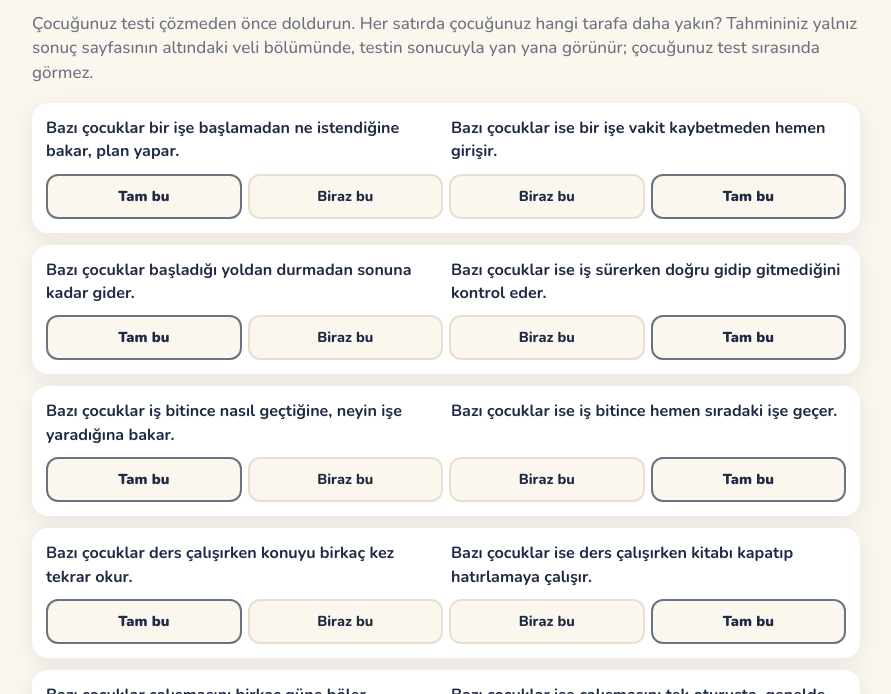
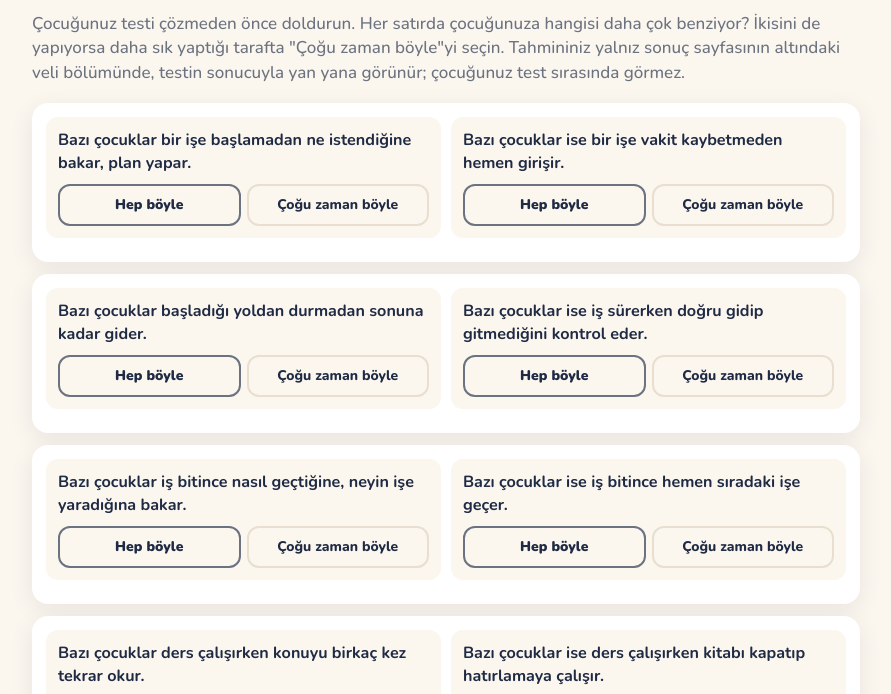
Before and after one commit to raufenc/yorunge-deneme, a plain HTML site: page index.html in a window 1280 px wide. Both pictures are taken after a click on the button "Veliyseniz: önce tahmininizi girin (1 dakika)". Shown: the part 96-790 px from the top of the page, without its empty margins (194-1085 px from the left). Drawn offline with nearby package versions, Linux system fonts and the light colour scheme.

Commit message:
Düğmeler: Hep böyle / Çoğu zaman böyle (iki 'Biraz ben' kafa karıştırıyordu); veli ekranı iki kart
Co-Authored-By: Claude Opus 5.5 <noreply@anthropic.com>

```diff
--- a/index.html
+++ b/index.html
@@ -78,8 +78,12 @@ table{width:100%;border-collapse:collapse;font-size:.85rem}td,th{padding:6px;bor
 .vsatir{background:var(--kart);border-radius:16px;padding:14px;box-shadow:var(--golge);margin:12px 0}
 .vsatir .iki{display:grid;grid-template-columns:1fr 1fr;gap:10px;font-weight:700;margin-bottom:10px}
 .vsatir .iki div{font-size:.95rem}
-.vsatir .dort{display:grid;grid-template-columns:repeat(4,1fr);gap:6px}
-.vsatir .dort .secim{padding:10px 2px;font-size:.85rem}
+.vsatir .iki .yan{background:var(--zemin);border-radius:12px;padding:10px;display:flex;flex-direction:column;gap:8px;border:2px solid transparent}
+.vsatir .iki .yan.secili{border-color:var(--vurgu)}
+.vsatir .iki .yan p{margin:0;flex:1}
+.vsatir .iki2{display:grid;grid-template-columns:1fr 1fr;gap:6px}
+.vsatir .secim{padding:9px 4px;font-size:.82rem}
+@media (max-width:640px){.vsatir .iki{grid-template-columns:1fr}}
 .kars td.esit{color:var(--vurgu2);font-weight:900}
 </style>
 </head>
@@ -93,7 +97,7 @@ table{width:100%;border-collapse:collapse;font-size:.85rem}td,th{padding:6px;bor
   <div class="maddeler">
     <div><b>1</b><span><strong>28 kısa durum</strong> göreceksin, yaklaşık 7 dakika sürer.</span></div>
     <div><b>2</b><span>Her durumda iki öğrenci var. <strong>Doğru ya da yanlış cevap yok;</strong> iki yol da öğrencilerin gerçekten yaptığı şeyler.</span></div>
-    <div><b>3</b><span>Hangisi sana daha yakınsa onun altından <strong>"Tam ben"</strong> ya da <strong>"Biraz ben"</strong> seç.</span></div>
+    <div><b>3</b><span>Sana hangisi daha çok benziyorsa onun altından <strong>"Hep böyle"</strong> ya da <strong>"Çoğu zaman böyle"</strong> seç. İkisini de yapıyorsan, daha sık yaptığın tarafta "Çoğu zaman böyle"yi seç.</span></div>
   </div>
   <div class="kutu">
     <label class="alan" for="ad">Takma adın (isteğe bağlı; gerçek adını yazma)</label>
@@ -101,7 +105,7 @@ table{width:100%;border-collapse:collapse;font-size:.85rem}td,th{padding:6px;bor
     <label class="alan" for="sinif">Sınıfın</label>
     <select id="sinif"><option value="">Seç</option><option>4</option><option>5</option><option>6</option><option>7</option><option>8</option><option>9</option></select>
     <label class="onay" id="onay-kutu"><input type="checkbox" id="onay"> <span>Cevaplarım takma adımla Yörünge araştırmasına gönderilsin (velimin izniyle). Gerçek ad, okul ya da iletişim bilgisi gönderilmez.</span></label>
-    <div class="ornek"><strong>Örnek:</strong> Bazı öğrenciler kahvaltıda çay içer, <em>ama</em> bazı öğrenciler süt içer. Sen hep süt içiyorsan süt tarafında "Tam ben"e, çoğu zaman süt içiyorsan "Biraz ben"e basarsın.</div>
+    <div class="ornek"><strong>Örnek:</strong> Bazı öğrenciler kahvaltıda çay içer, <em>ama</em> bazı öğrenciler süt içer. Sen hep süt içiyorsan süt tarafında <strong>"Hep böyle"</strong>yi seçersin. Bazen çay da içiyor ama çoğu zaman süt içiyorsan süt tarafında <strong>"Çoğu zaman böyle"</strong>yi seçersin.</div>
     <button class="dugme" id="basla">Başla</button>
   </div>
   <div class="veli-giris">
@@ -113,7 +117,7 @@ table{width:100%;border-collapse:collapse;font-size:.85rem}td,th{padding:6px;bor
 <section id="veli" class="gizli">
   <span class="etiket">Veli için</span>
   <h1>Çocuğunuz hakkındaki tahmininiz</h1>
-  <p style="color:var(--soluk)">Çocuğunuz testi çözmeden önce doldurun. Her satırda çocuğunuz hangi tarafa daha yakın? Tahmininiz yalnız sonuç sayfasının altındaki veli bölümünde, testin sonucuyla yan yana görünür; çocuğunuz test sırasında görmez.</p>
+  <p style="color:var(--soluk)">Çocuğunuz testi çözmeden önce doldurun. Her satırda çocuğunuza hangisi daha çok benziyor? İkisini de yapıyorsa daha sık yaptığı tarafta "Çoğu zaman böyle"yi seçin. Tahmininiz yalnız sonuç sayfasının altındaki veli bölümünde, testin sonucuyla yan yana görünür; çocuğunuz test sırasında görmez.</p>
   <div id="veli-liste"></div>
   <div class="dugmeler"><button class="dugme" id="veli-kaydet">Kaydet ve çocuğunuza verin</button><button class="dugme ikincil" id="veli-vazgec">Vazgeç</button></div>
   <p id="veli-uyari" style="color:var(--vurgu);font-weight:800"></p>
@@ -124,12 +128,12 @@ table{width:100%;border-collapse:collapse;font-size:.85rem}td,th{padding:6px;bor
   <div class="durum" id="durum"></div>
   <div class="taraflar">
     <div class="taraf" id="t-sol"><span class="kim">Bazı öğrenciler</span><p id="m-sol"></p>
-      <div class="secimler"><button class="secim tam" data-b="solTam">Tam ben</button><button class="secim" data-b="solBiraz">Biraz ben</button></div></div>
+      <div class="secimler"><button class="secim tam" data-b="solTam">Hep böyle</button><button class="secim" data-b="solBiraz">Çoğu zaman böyle</button></div></div>
     <div class="ama">AMA</div>
     <div class="taraf" id="t-sag"><span class="kim">Bazı öğrenciler ise</span><p id="m-sag"></p>
-      <div class="secimler"><button class="secim" data-b="sagBiraz">Biraz ben</button><button class="secim tam" data-b="sagTam">Tam ben</button></div></div>
+      <div class="secimler"><button class="secim tam" data-b="sagTam">Hep böyle</button><button class="secim" data-b="sagBiraz">Çoğu zaman böyle</button></div></div>
   </div>
-  <div class="alt"><button class="dugme ikincil" id="geri">← Geri</button><small>Sana daha yakın olanı seç.</small></div>
+  <div class="alt"><button class="dugme ikincil" id="geri">← Geri</button><small>İkisini de yapıyorsan daha sık yaptığını seç.</small></div>
 </section>
 
 <section id="mola" class="gizli mola">
@@ -277,7 +281,7 @@ function dokum(t, e){
   <b>Öğrenme anları (0–12):</b> Önce ${t.P} · Sırasında ${t.M} · Sonra ${t.E} → <b>${etiketYazi(e)}</b><br>
   <b>Tuzaklar (0–12, yüksek = kalıcı yol):</b> Tanıdık gelme ${t.T1} · Son gece ${t.T2} · Tek tip ${t.T3} · Aynen yazma ${t.T4}</p>`;
   $("d-veli").innerHTML = veliKarsilastir(t, e);
-  const ad = {solTam:"Sol · Tam ben", solBiraz:"Sol · Biraz ben", sagBiraz:"Sağ · Biraz ben", sagTam:"Sağ · Tam ben"};
+  const ad = {solTam:"Sol · Hep böyle", solBiraz:"Sol · Çoğu zaman", sagBiraz:"Sağ · Çoğu zaman", sagTam:"Sağ · Hep böyle"};
   $("d-tablo").innerHTML = "<tr><th>#</th><th>Ölçek</th><th>Durum</th><th>Seçim</th><th>Puan</th><th>sn</th></tr>" +
     Q.map(q => { const b = D.cevap[q.no]; return `<tr><td>${q.no}</td><td>${q.id}</td><td>${q.durum}<br><small>Sol: ${q.sol}<br>Sağ: ${q.sag}</small></td><td>${b?ad[b]:"-"}</td><td>${b?puan(q,b):"-"}</td><td>${D.sure[q.no]??"-"}</td></tr>`; }).join("");
 }
@@ -299,7 +303,7 @@ $("indir").onclick = () => {
 };
 
 /* ---- veli tahmini ---- */
-const VB = ["Tam bu","Biraz bu","Biraz bu","Tam bu"];
+const VB = ["Hep böyle","Çoğu zaman böyle","Çoğu zaman böyle","Hep böyle"];
 const kucukTR = s => s[0].toLocaleLowerCase("tr") + s.slice(1);
 let veliGecici = {};
 function girisGoster(){
@@ -312,13 +316,14 @@ function veliGoster(){
   veliGecici = Object.assign({}, D.veli || {});
   $("veli-liste").innerHTML = M.veli.map((v, i) => {
     const solDuz = i % 2 === 0, sol = solDuz ? v.duzenleyen : v.kolay, sag = solDuz ? v.kolay : v.duzenleyen;
-    return `<div class="vsatir" data-o="${v.olcek}" data-sd="${solDuz?1:0}"><div class="iki"><div>Bazı çocuklar ${kucukTR(sol)}</div><div>Bazı çocuklar ise ${kucukTR(sag)}</div></div>
-      <div class="dort">${[0,1,2,3].map(k => `<button class="secim${k===0||k===3?" tam":""}" data-k="${k}">${VB[k]}</button>`).join("")}</div></div>`;
+    const yan = (metin, k1, k2) => `<div class="yan" data-ks="${k1},${k2}"><p>${metin}</p><div class="iki2"><button class="secim tam" data-k="${k1}">${VB[k1]}</button><button class="secim" data-k="${k2}">${VB[k2]}</button></div></div>`;
+    return `<div class="vsatir" data-o="${v.olcek}" data-sd="${solDuz?1:0}"><div class="iki">${yan("Bazı çocuklar " + kucukTR(sol), 0, 1)}${yan("Bazı çocuklar ise " + kucukTR(sag), 3, 2)}</div></div>`;
   }).join("");
   document.querySelectorAll(".vsatir").forEach(r => {
     const o = r.dataset.o, sd = r.dataset.sd === "1";
     const isaretle = () => r.querySelectorAll(".secim").forEach(b => {
       const k = +b.dataset.k; b.classList.toggle("isaretli", veliGecici[o] === (sd ? 3 - k : k)); });
+    r.querySelectorAll(".yan").forEach(y => y.classList.toggle("secili", !!y.querySelector(".isaretli")));
     r.querySelectorAll(".secim").forEach(b => b.onclick = () => { const k = +b.dataset.k; veliGecici[o] = sd ? 3 - k : k; isaretle(); });
     isaretle();
   });
```
